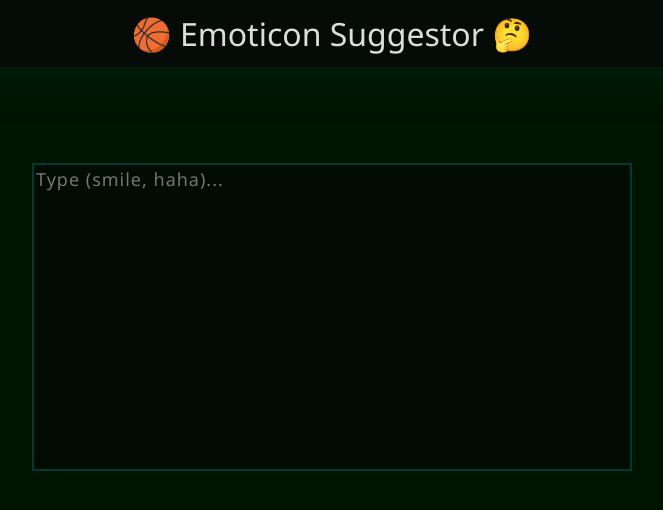
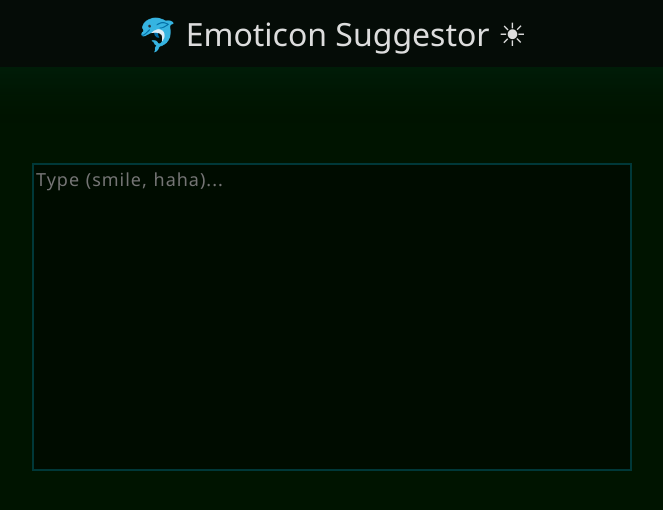
Before and after one commit to eraaxit/emoticon-suggestor, a React (Create React App) app: page / in a window 1280 px wide. Shown: the top 510 px of the page, without its empty margins (308-971 px from the left). Built offline with nearby package versions, Linux system fonts and the light colour scheme.

Commit message:
show random emoji around logo + update md files

```diff
--- /dev/null
+++ b/src/Helpers/randomEmoji.js
@@ -0,0 +1,7 @@
+import emoticonsForLogo from "../data/emoticonsForLogo";
+
+const randomEmoji = () => {
+    return emoticonsForLogo[Math.floor(Math.random() * emoticonsForLogo.length)];
+}
+
+export default randomEmoji;
--- a/src/components/Header/Header.js
+++ b/src/components/Header/Header.js
@@ -1,10 +1,11 @@
+import randomEmoji from "../../Helpers/randomEmoji";
 import "./styles.css";
 
 const Header = () => {
     return (
         <div className="container-flex-center primarybg header-container">
             <div className="header_logo primaryclr">
-                🏀 Emoticon Suggestor  🤔
+                { randomEmoji() } Emoticon Suggestor { randomEmoji() }
             </div>
         </div>
     )
--- /dev/null
+++ b/src/data/emoticonsForLogo.js
@@ -0,0 +1,3 @@
+const emoticons =  ["✌","😂","😝","😁","😱","👉","🙌","🍻","🔥","🌈","☀","🎈","🌹","💄","🎀","⚽","🎾","🏁","😡","👿","🐻","🐶","🐬","🐟","🍀","👀","🚗","🍎","💝","💙","👌","❤","😍","😉","😓","😳","💪","💩","🍸","🔑","💖","🌟","🎉","🌺","🎶","👠","🏈","⚾","🏆","👽","💀","🐵","🐮","🐩","🐎","💣","👃","👂","🍓","💘","💜","👊","💋","😘","😜","😵","🙏","👋","🚽","💃","💎","🚀","🌙","🎁","⛄","🌊","⛵","🏀","🎱","💰","👶","👸","🐰","🐷","🐍","🐫","🔫","👄","🚲","🍉","💛","💚"]
+
+export default emoticons;
```
Also changed, not shown: 2 other files (tests, documents, lock files or other folders).
